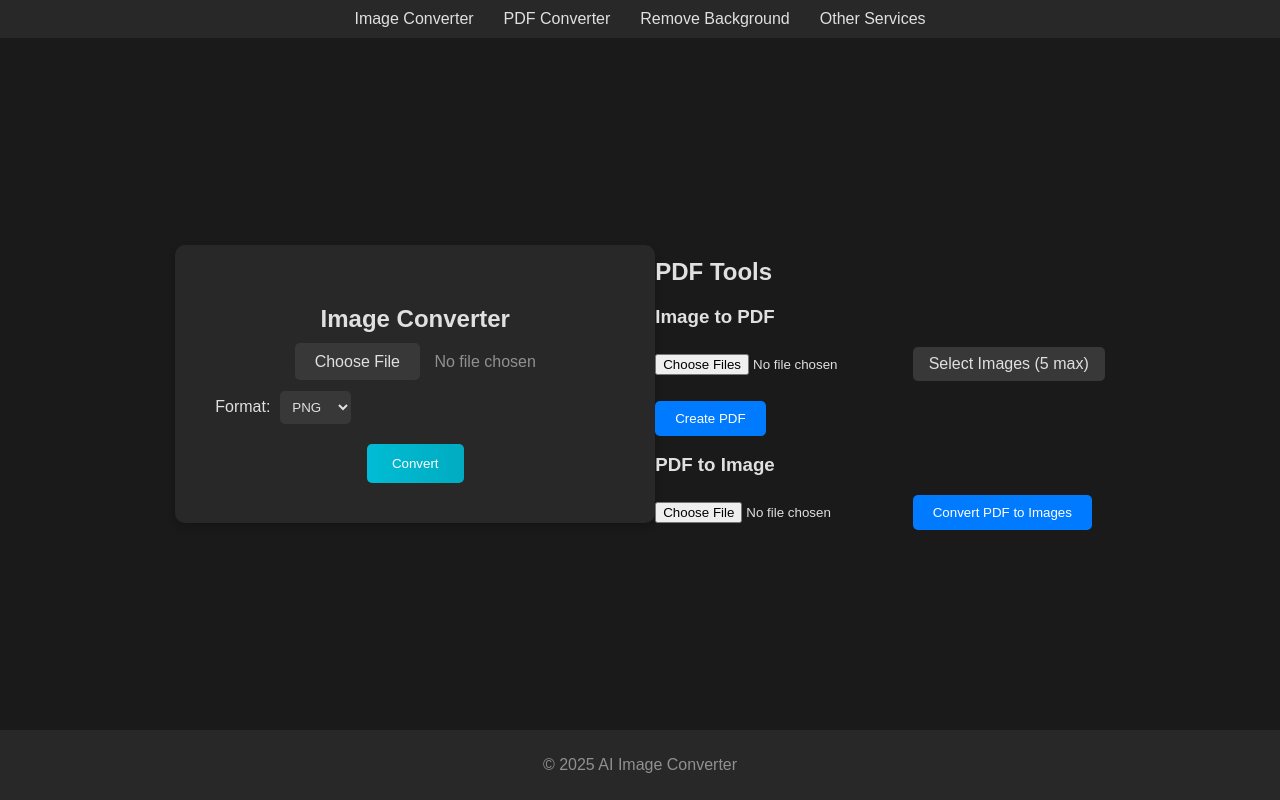
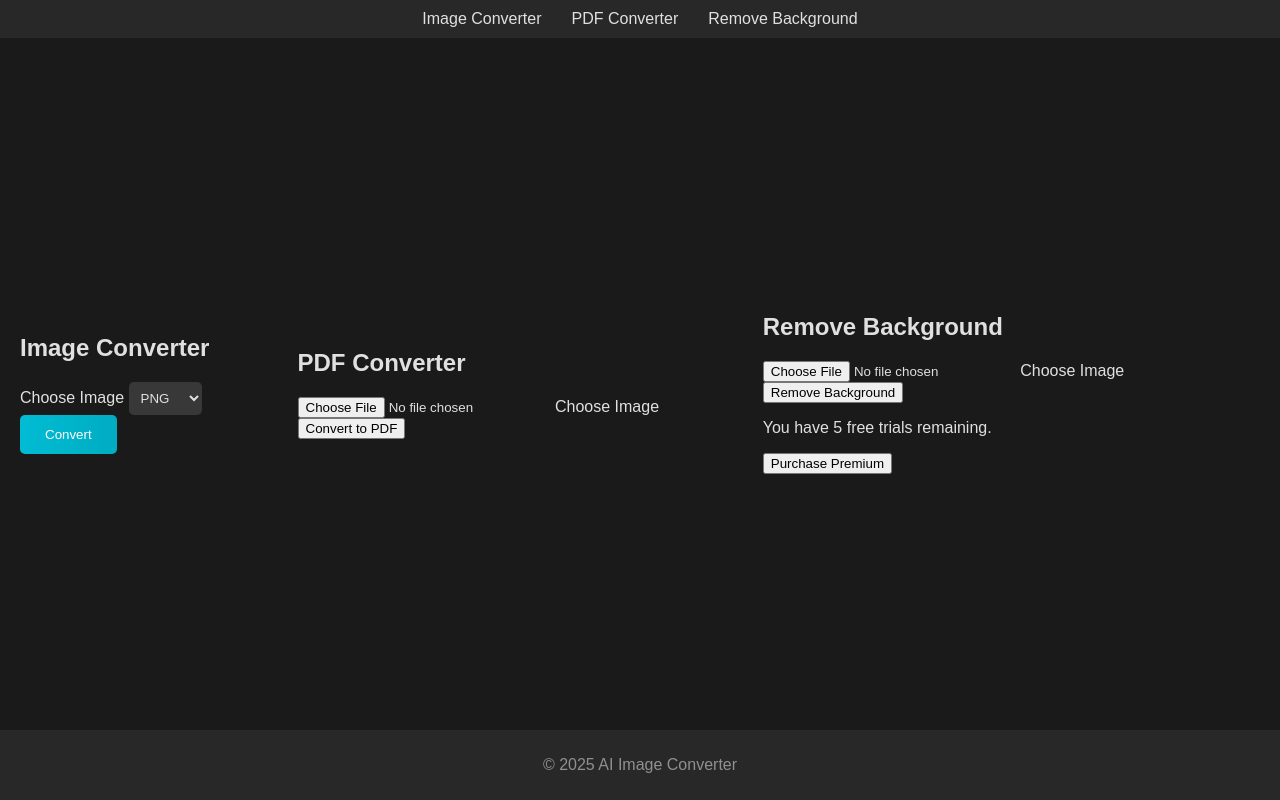
Before and after one commit to rakshan0027/IMAGEWEBSITE, a plain HTML site: page INDEX.HTML in a window 1280 px wide. Drawn offline with nearby package versions, Linux system fonts and the light colour scheme; a script that the page names is missing.

Commit message:
Update INDEX.HTML

```diff
--- a/INDEX.HTML
+++ b/INDEX.HTML
@@ -1,55 +1,59 @@
 <!DOCTYPE html>
-<html>
+<html lang="en">
 <head>
-    <title>Image/PDF Tools</title>
+    <meta charset="UTF-8">
+    <meta name="viewport" content="width=device-width, initial-scale=1.0">
+    <title>AI Image Converter</title>
     <link rel="stylesheet" href="style.css">
-    <script src="https://cdnjs.cloudflare.com/ajax/libs/jspdf/2.5.1/jspdf.umd.min.js"></script>
-    <script src="https://cdnjs.cloudflare.com/ajax/libs/pdfmake/0.1.66/pdfmake.min.js"></script>
-    <script src="https://cdnjs.cloudflare.com/ajax/libs/pdfmake/0.1.66/vfs_fonts.js"></script>
 </head>
 <body>
+
     <nav>
         <ul>
-            <li><a href="#">Image Converter</a></li>
-            <li><a href="#">PDF Converter</a></li>
-            <li><a href="#">Remove Background</a></li>
-            <li><a href="#">Other Services</a></li>
+            <li><a href="#image-converter">Image Converter</a></li>
+            <li><a href="#pdf-converter">PDF Converter</a></li>
+            <li><a href="#background-remover">Remove Background</a></li>
         </ul>
     </nav>
+
     <main>
-        <section id="converter-card">
+        <section id="image-converter" class="tool-section">
             <h2>Image Converter</h2>
-            <div class="input-area">
-                <label for="imageInput" class="choose-file-button">Choose File</label>
-                <input type="file" id="imageInput" accept="image/*">
-                <span id="file-name">No file chosen</span>
-            </div>
-            <div class="format-select">
-                <label for="format">Format:</label>
-                <select id="format">
-                    <option value="png">PNG</option>
-                    <option value="jpeg">JPEG</option>
-                </select>
-            </div>
+            <input type="file" id="imageInput" accept="image/*">
+            <label for="imageInput" class="file-upload-button">Choose Image</label>
+            <select id="formatSelect">
+                <option value="png">PNG</option>
+                <option value="jpg">JPG</option>
+                <option value="webp">WebP</option>
+            </select>
             <button id="convertButton">Convert</button>
+            <div id="progressBar"></div>
+            <button id="downloadButton" style="display: none;">Download</button>
         </section>
 
-        <section id="pdf-tools">
-            <h2>PDF Tools</h2>
-            <div class="img-to-pdf">
-                <h3>Image to PDF</h3>
-                <input type="file" id="imagesToPdfInput" accept="image/*" multiple>
-                <label for="imagesToPdfInput">Select Images (5 max)</label>
-                <div id="image-previews"></div>
-                <button id="createPdfButton">Create PDF</button>
-            </div>
-            <div class="pdf-to-img">
-                <h3>PDF to Image</h3>
-                <input type="file" id="pdfToImageInput" accept=".pdf">
-                <button id="pdfToImageConvert">Convert PDF to Images</button>
+        <section id="pdf-converter" class="tool-section">
+            <h2>PDF Converter</h2>
+            <input type="file" id="pdfInput" accept="image/*">
+            <label for="pdfInput" class="file-upload-button">Choose Image</label>
+            <button id="convertPdfButton">Convert to PDF</button>
+            <div id="pdfProgressBar"></div>
+            <button id="downloadPdfButton" style="display: none;">Download</button>
+        </section>
+
+        <section id="background-remover" class="tool-section">
+            <h2>Remove Background</h2>
+            <input type="file" id="bgInput" accept="image/*">
+            <label for="bgInput" class="file-upload-button">Choose Image</label>
+            <button id="removeBgButton">Remove Background</button>
+            <div id="bgProgressBar"></div>
+            <button id="downloadBgButton" style="display: none;">Download</button>
+            <div id="trial-info">
+                <p>You have <span id="trials-remaining">5</span> free trials remaining.</p>
+                <button id="premiumButton">Purchase Premium</button>
             </div>
         </section>
     </main>
+
     <footer>
         <p>&copy; 2025 AI Image Converter</p>
     </footer>
```
